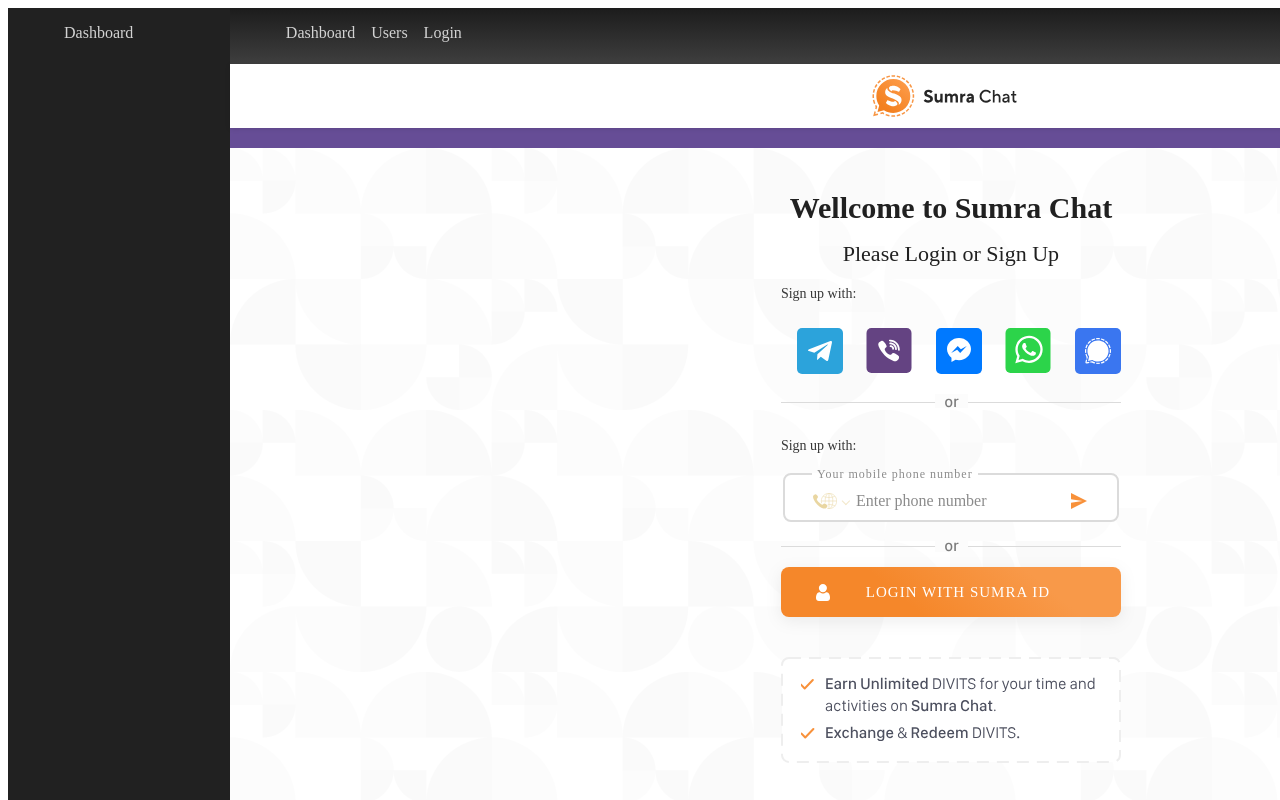
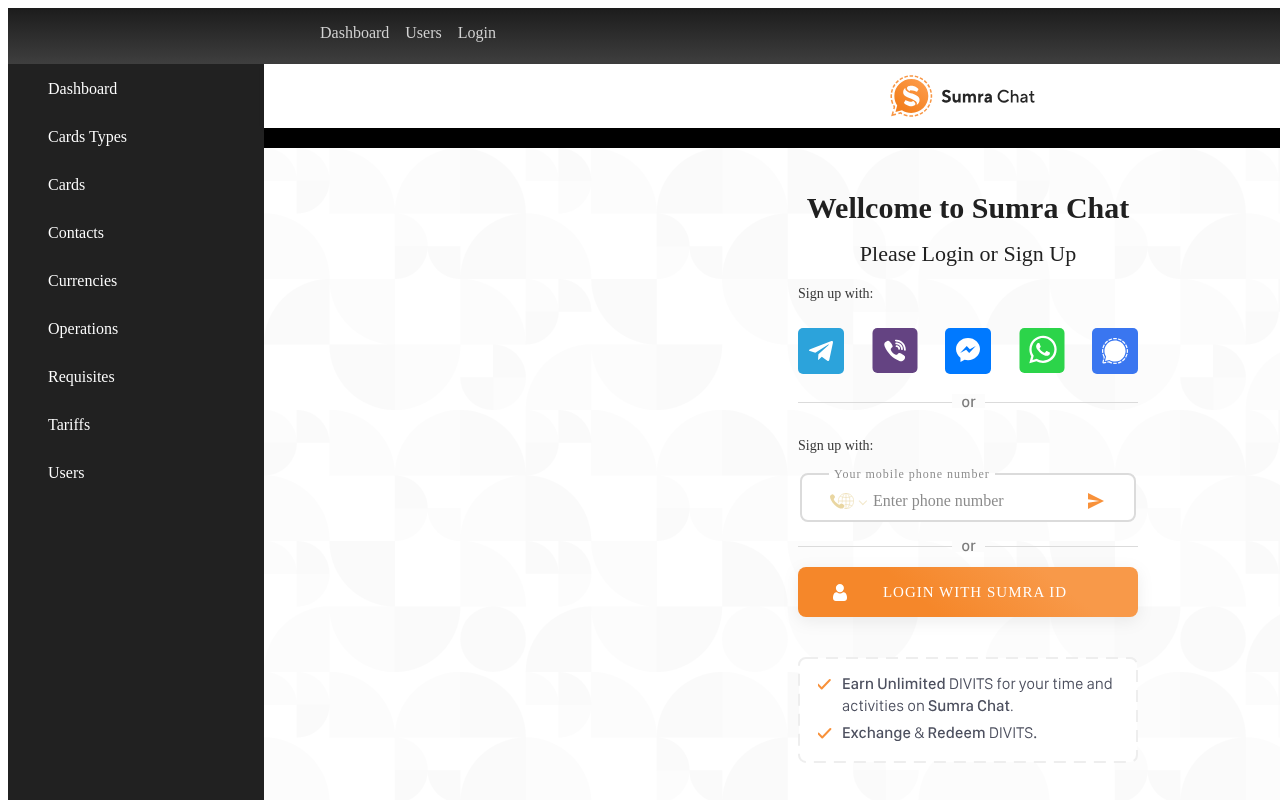
Before and after one commit to Volodymyrquo/some-cards, a React (Create React App) app: page /login in a window 1280 px wide. Shown: the top 800 px of the page. Built offline with nearby package versions, Linux system fonts and the light colour scheme.

Commit message:
done some style navbar

```diff
--- a/src/App.scss
+++ b/src/App.scss
@@ -9,6 +9,6 @@
 
 .app-wrapper-content {
   grid-area: c;
-  background-color: #664d96;
+  background-color: #000000;
   color: #e3cc8a;
 }
--- a/src/components/Dashboard/Dashboard.jsx
+++ b/src/components/Dashboard/Dashboard.jsx
@@ -1,8 +1,9 @@
 import React from 'react';
+import s from './Dashboard.module.css';
 
 const Dashboard = () => {
   return (
-    <div>
+    <div className={s.main}>
       <h1>Hello from Dashboard...</h1>
     </div>
   );
--- /dev/null
+++ b/src/components/Dashboard/Dashboard.module.css
@@ -0,0 +1,10 @@
+.main {
+  width: 780px;
+  height: 403px;
+  left: 286px;
+  top: 134px;
+  background: #212121;
+  border-radius: 10px;
+  margin-top: 30px;
+  margin-left: 30px;
+}
--- a/src/components/Header/Header.jsx
+++ b/src/components/Header/Header.jsx
@@ -5,14 +5,14 @@
 const Header = () => {
   return (
     <div className={s.header}>
-      <ul>
-        <li>
+      <ul className={s.list}>
+        <li className={s.item}>
           <Link to='/dashboard'>Dashboard</Link>
         </li>
-        <li>
+        <li className={s.item}>
           <Link to='/users'>Users</Link>
         </li>
-        <li>
+        <li className={s.item}>
           <Link to='/login'>Login</Link>
         </li>
       </ul>
--- a/src/components/Header/Header.module.css
+++ b/src/components/Header/Header.module.css
@@ -10,13 +10,17 @@
   grid-area: h;
 }
 
-li {
+.list {
+  list-style: none;
+}
+
+.item {
   display: inline;
   font-size: 16px;
   margin-left: 16px;
 }
 
-a {
+.item a {
   color: #d3d3d3;
   text-decoration: none;
 }
--- a/src/components/Navbar/Navbar.jsx
+++ b/src/components/Navbar/Navbar.jsx
@@ -4,9 +4,34 @@
 const Navbar = () => {
   return (
     <div className={s.nav}>
-      <ul>
-        <li>
-          <Link to='dashboard'>Dashboard</Link>
+      <div className={s.logo}></div>
+      <ul className={s.list}>
+        <li className={s.item}>
+          <Link to='/dashboard'>Dashboard</Link>
+        </li>
+        <li className={s.item}>
+          <Link to='/cardstypes'>Cards Types</Link>
+        </li>
+        <li className={s.item}>
+          <Link to='/cards'>Cards</Link>
+        </li>
+        <li className={s.item}>
+          <Link to='/contacts'>Contacts</Link>
+        </li>
+        <li className={s.item}>
+          <Link to='/currencies'>Currencies</Link>
+        </li>
+        <li className={s.item}>
+          <Link to='/operations'>Operations</Link>
+        </li>
+        <li className={s.item}>
+          <Link to='/requisites'>Requisites</Link>
+        </li>
+        <li className={s.item}>
+          <Link to='/tariffs'>Tariffs</Link>
+        </li>
+        <li className={s.item}>
+          <Link to='/users'>Users</Link>
         </li>
       </ul>
     </div>
--- a/src/components/Navbar/Navbar.module.css
+++ b/src/components/Navbar/Navbar.module.css
@@ -1,14 +1,34 @@
 .nav {
   grid-area: n;
-  background-color: #212121;
+  background: #212121;
+}
+
+.logo {
+  width: 256px;
+  height: 56px;
+  left: 0px;
+  top: 0px;
+  background: linear-gradient(
+    180deg,
+    rgba(0, 0, 0, 0.15) 0.05%,
+    rgba(247, 247, 247, 0.15) 106.86%
+  );
+}
+
+.list {
+  list-style: none;
+}
+.item {
+  font-size: 16px;
+  margin-left: 16px;
+  height: 48px;
+  margin: 0;
+  padding: 0;
+  height: 48px;
 }
 
 .item a {
-  color: white;
+  color: #ffffff;
   text-decoration: none;
-  padding: 10px;
+  padding: 0;
 }
-
-.item a.activeLink {
-  color: gold;
-}
```
Also changed, not shown: 1 other file (tests, documents, lock files or other folders).
